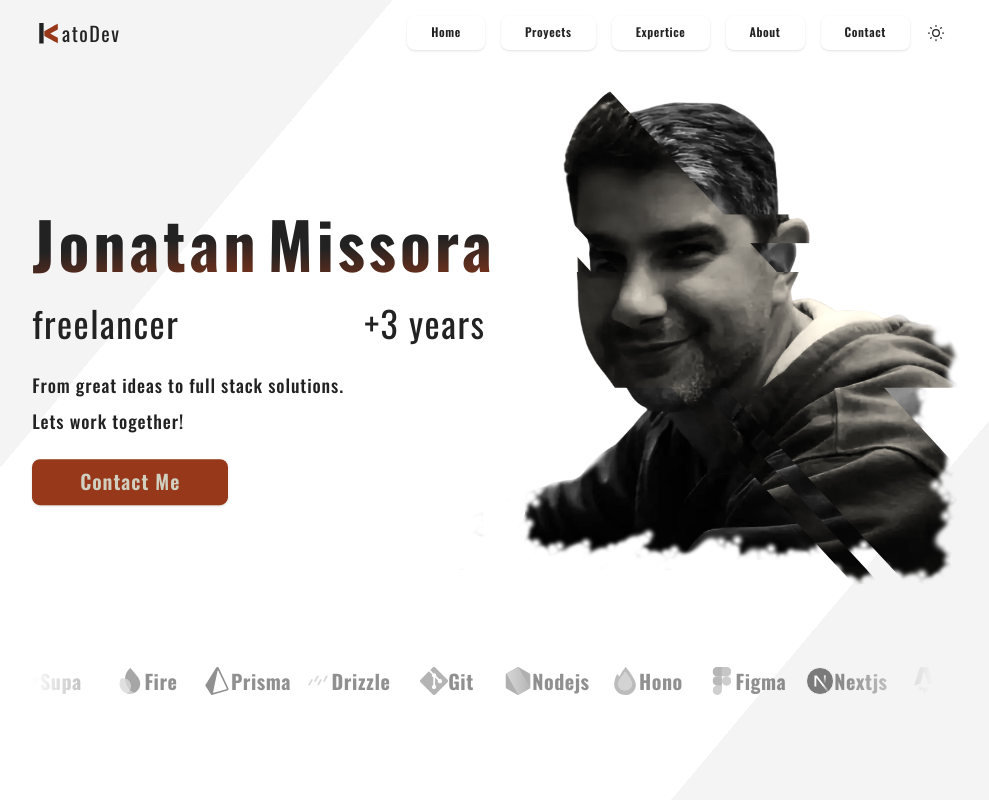
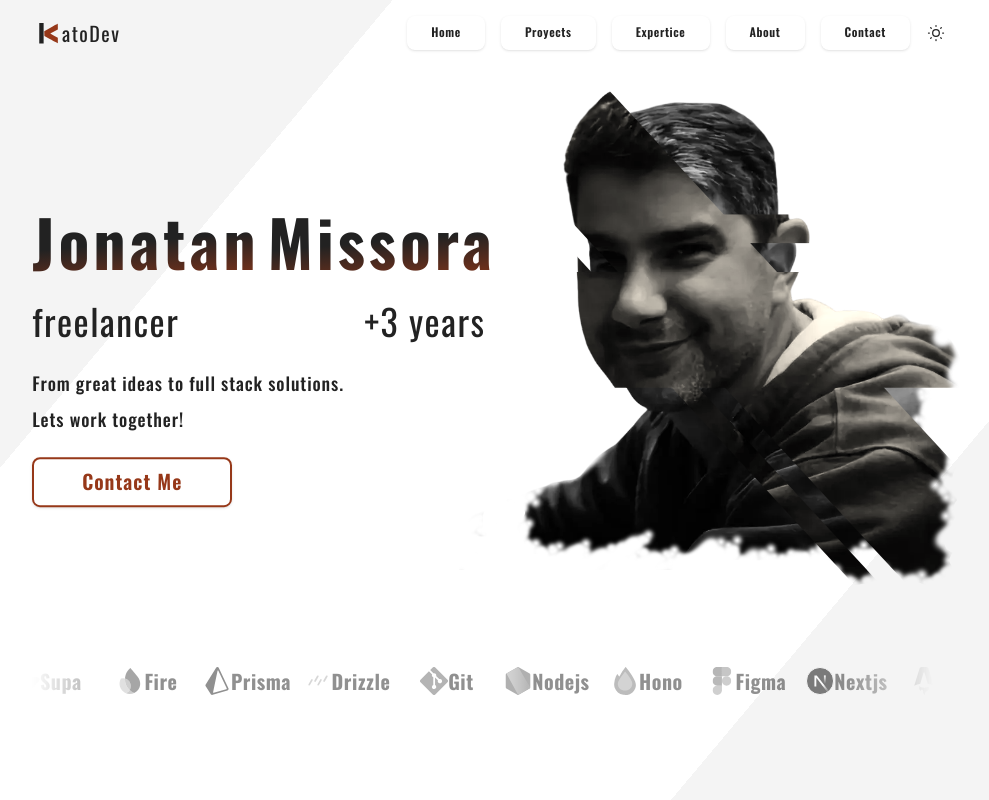
Before and after one commit to jonatanjmissora/portfolio, a Next.js app: page / in a window 1280 px wide. Shown: the top 800 px of the page, without its empty margins (150-1139 px from the left). Built offline with nearby package versions, Linux system fonts and the light colour scheme.

Commit message:
magnetic contact me button

```diff
--- /dev/null
+++ b/app/_layouts/01_home/ContactMeButton.tsx
@@ -0,0 +1,30 @@
+"use client"
+
+export default function ContactMeButton() {
+
+  const handleMouseMove = (e: React.MouseEvent<HTMLAnchorElement>) => {
+
+    const rect = e.currentTarget.getBoundingClientRect()
+    const x = e.pageX - rect.left - rect.width / 2
+    const dx = x * 0.3
+    const y = e.pageY - rect.top - rect.height / 2
+    const dy = y * 0.5
+    e.currentTarget.style.transform = `translateX(${dx}px) translateY(${dy}px)`
+
+  }
+
+  const handleMouseLeave = (e: React.MouseEvent<HTMLAnchorElement>) => {
+    e.currentTarget.style.transform = `translateX(0px) translateY(0px)`
+  }
+
+  return (
+    <a
+      href={"/#contact"}
+      className="btn btn-circle title2 px-12 mt-4 contact-btn"
+      onMouseMoveCapture={handleMouseMove}
+      onMouseLeave={handleMouseLeave}
+    >
+      Contact Me
+    </a>
+  )
+}
--- a/app/_layouts/01_home/Hero.tsx
+++ b/app/_layouts/01_home/Hero.tsx
@@ -1,6 +1,7 @@
 import Technos from "./Technos"
 import "./styles.css"
 import BlurryText from "./BlurryText"
+import ContactMeButton from "./ContactMeButton"
 
 export default function Hero() {
   return (
@@ -22,7 +23,7 @@ export default function Hero() {
               <p className="mt-2 font-medium">Lets work together!</p>
             </div>
 
-            <a href={"/#contact"} className="btn btn-primary title2 px-12 mt-4">Contact Me</a>
+            <ContactMeButton />
 
           </aside>
 
--- a/app/_styles/global.apply.css
+++ b/app/_styles/global.apply.css
@@ -64,6 +64,10 @@
     @apply text-[var(--foreground)] bg-[var(--color-primary)]
   }
 
+  .btn-circle {
+    @apply text-[var(--color-primary)] border-2 border-[var(--color-primary)] bg-transparent hover:bg-[var(--color-primary)] hover:text-[var(--foreground)] duration-500
+  }
+
   .input {
     @apply bg-[var(--white80)] py-2 px-4 rounded-lg shadow text-[var(--black)] text-center hover:bg-[var(--color-primary25)]
   }
```
